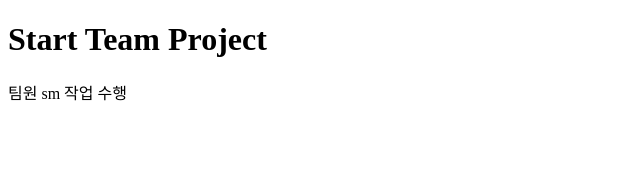
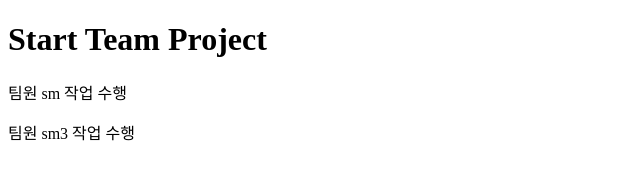
Before and after one commit to nimus26/0226ezen_team, a plain HTML site: page index.html in a window 1280 px wide. Shown: the whole page, without its empty margins (0-640 px from the left). Drawn offline with Linux system fonts and the light colour scheme.

Commit message:
팀원 sm 작업 수행

```diff
--- a/index.html
+++ b/index.html
@@ -8,5 +8,6 @@
 <body>
     <h1>Start Team Project</h1>
     <p>팀원 sm 작업 수행</p>
+    <p>팀원 sm3 작업 수행</p>
 </body>
 </html>
```
